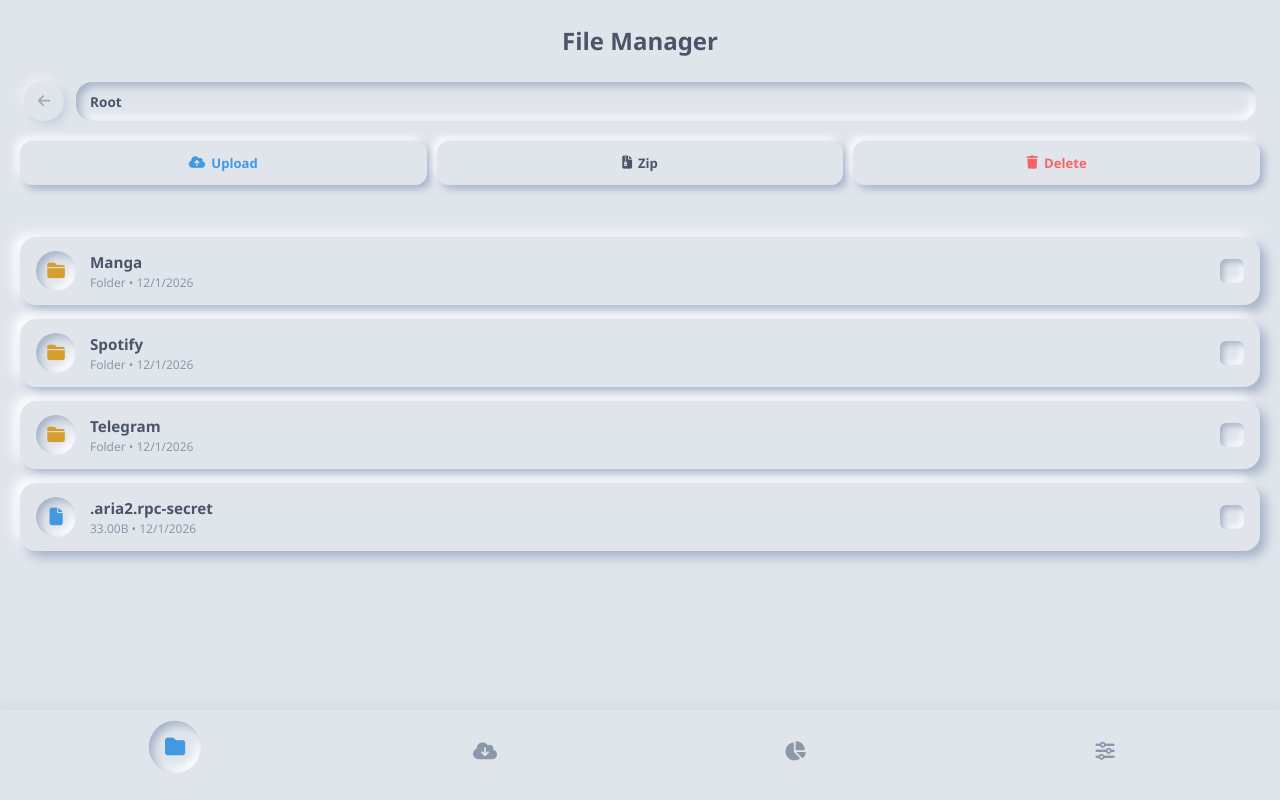
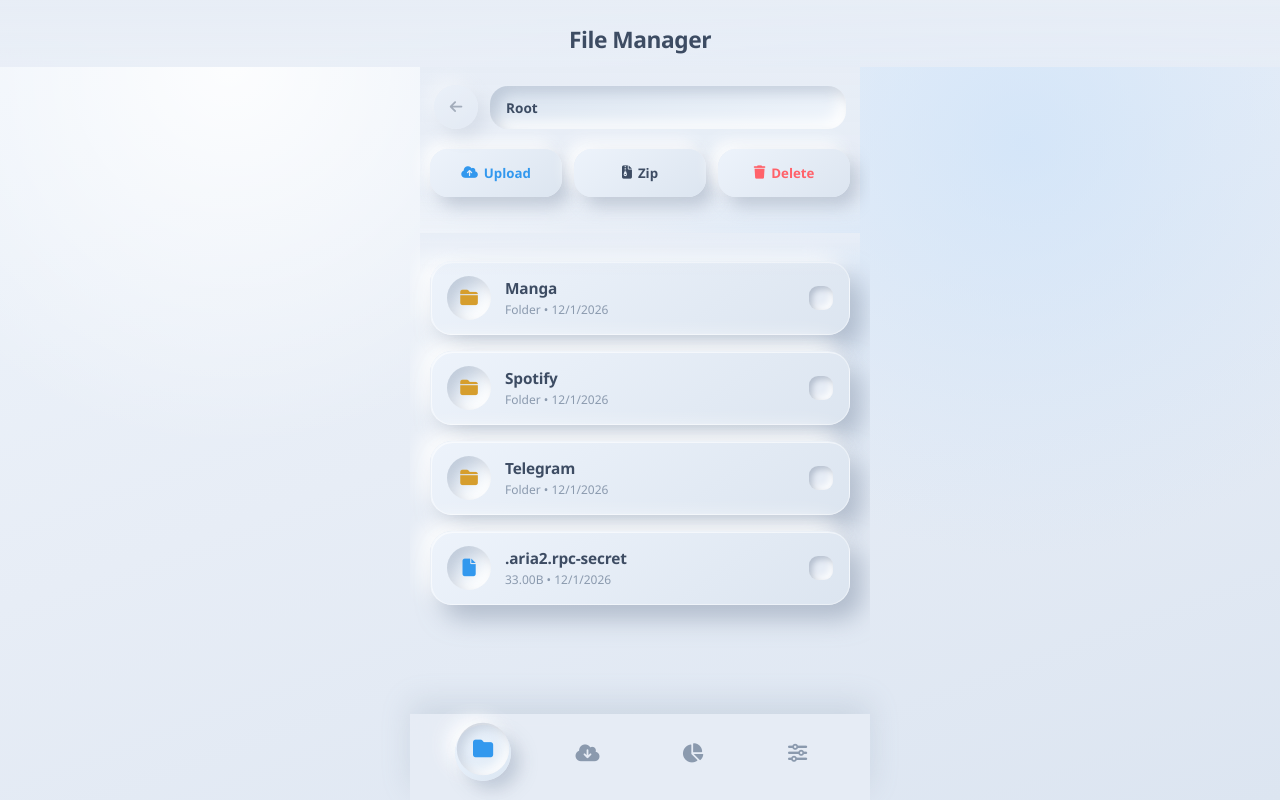
Before and after one commit to cyanologyst/Telegram-Aio-Downloader, a Flask app: page / in a window 1280 px wide. Run offline with Flask 3, Linux system fonts and the light colour scheme; data that the repository does not hold is empty; parts of the project's set-up code (start-up, migrations or seed data) failed here and were passed over; some libraries are stand-ins or nearby versions.

Commit message:
Polish mini app neumorphic UI

```diff
--- a/app/web/static/app.js
+++ b/app/web/static/app.js
@@ -10,6 +10,7 @@ let cachedSettings = {};
 
 document.addEventListener("DOMContentLoaded", () => {
     initTelegramApp();
+    updateNavIndex(document.querySelector(".nav-item.active"));
     loadFiles();
     loadDownloads();
     loadStats();
@@ -68,12 +69,20 @@ function switchTab(tabId, element) {
     next.classList.add("active");
     element.classList.add("active");
     element.classList.add("animating");
+    updateNavIndex(element);
     setTimeout(() => element.classList.remove("animating"), 340);
     document.getElementById("header-title").innerText = element.getAttribute("data-title");
 
     if (tabId === "downloads") loadDownloads();
     if (tabId === "info") loadStats();
     if (tabId === "settings") loadSettings();
+}
+
+function updateNavIndex(element) {
+    if (!element) return;
+    const items = Array.from(document.querySelectorAll(".nav-item"));
+    const index = Math.max(0, items.indexOf(element));
+    document.documentElement.style.setProperty("--nav-index", index);
 }
 
 async function loadFiles() {
@@ -113,8 +122,9 @@ function renderFiles() {
             const size = isFolder ? "Folder" : item.size_readable || formatBytes(item.size || 0);
             const modified = item.modified ? new Date(item.modified).toLocaleDateString() : "";
             const checked = selectedPaths.has(item.path) ? "checked" : "";
+            const selectedClass = checked ? " is-selected" : "";
             return `
-                <div class="file-item neu-out" onclick="handleRowClick('${jsString(item.path)}', ${isFolder})">
+                <div class="file-item neu-out${selectedClass}" onclick="handleRowClick('${jsString(item.path)}', ${isFolder})">
                     <div class="file-info">
                         <div class="file-icon neu-in ${isFolder ? "folder-icon" : ""}">
                             <i class="fas ${icon}"></i>
@@ -374,17 +384,21 @@ function renderDownloads(downloads) {
             const toggleAction = isPaused ? "resume" : "pause";
             const toggleIcon = isPaused ? "fa-play" : "fa-pause";
             const toggleText = isPaused ? "Resume" : "Pause";
+            const sourceLabel = sourceTypeLabel(dl.source_type || dl.kind || "download");
             return `
                 <div class="download-item neu-out">
                     <div class="dl-header">
                         <span>${escapeHtml(dl.name || "Unknown download")}</span>
                         <span>${progress.toFixed(1)}%</span>
                     </div>
+                    <div class="dl-meta-row">
+                        <span class="source-badge">${escapeHtml(sourceLabel)}</span>
+                        <span>${escapeHtml(titleCase(dl.status || "unknown"))}</span>
+                    </div>
                     <div class="progress-track neu-in">
                         <div class="progress-bar" style="width: ${progress}%"></div>
                     </div>
                     <div class="dl-status">
-                        ${escapeHtml(titleCase(dl.status || "unknown"))} &bull;
                         ${escapeHtml(dl.completed_readable || "0 B")} / ${escapeHtml(dl.total_readable || "0 B")}<br>
                         Down ${formatSpeed(dl.download_speed || 0)} &bull; Up ${formatSpeed(dl.upload_speed || 0)} &bull;
                         ETA ${escapeHtml(dl.eta || "Unknown")}
@@ -426,6 +440,17 @@ function renderZipJob(job) {
             </div>
         </div>
     `;
+}
+
+function sourceTypeLabel(type) {
+    const value = String(type || "").toLowerCase();
+    if (value === "http" || value === "uri") return "Direct";
+    if (value === "magnet") return "Magnet";
+    if (value === "torrent") return "Torrent";
+    if (value.includes("spotify")) return "Spotify";
+    if (value.includes("manga")) return "Manga";
+    if (value.includes("video") || value.includes("ytdlp")) return "Video";
+    return titleCase(value || "download");
 }
 
 async function loadZipJobs() {
--- a/app/web/static/style.css
+++ b/app/web/static/style.css
@@ -1,12 +1,20 @@
 :root {
-    --bg-color: #e0e5ec;
-    --text-main: #4a5568;
-    --text-muted: #8b98aa;
-    --accent: #4299e1;
-    --danger: #f56565;
-    --success: #48bb78;
-    --shadow-light: #ffffff;
-    --shadow-dark: #a3b1c6;
+    --bg-color: #e7edf6;
+    --surface: #e7edf6;
+    --surface-strong: #edf3fb;
+    --surface-soft: rgba(238, 244, 252, 0.78);
+    --text-main: #3d4c63;
+    --text-muted: #8b9aae;
+    --accent: #3298ee;
+    --accent-soft: #d8ebff;
+    --danger: #ff626a;
+    --success: #31bd7f;
+    --warning: #f0a62b;
+    --shadow-light: rgba(255, 255, 255, 0.96);
+    --shadow-dark: rgba(139, 153, 174, 0.58);
+    --shadow-deep: rgba(82, 101, 128, 0.2);
+    --ring: rgba(50, 152, 238, 0.18);
+    --nav-index: 0;
 }
 
 * {
@@ -18,7 +26,10 @@
 }
 
 body {
-    background-color: var(--bg-color);
+    background:
+        radial-gradient(circle at 18% 8%, rgba(255, 255, 255, 0.86), transparent 30%),
+        radial-gradient(circle at 80% 18%, rgba(204, 226, 249, 0.7), transparent 34%),
+        linear-gradient(160deg, #eef4fb 0%, var(--bg-color) 48%, #dce5f1 100%);
     color: var(--text-main);
     height: 100vh;
     overflow: hidden;
@@ -27,27 +38,38 @@ body {
 }
 
 .neu-out {
-    border-radius: 16px;
-    background: var(--bg-color);
-    box-shadow: 6px 6px 12px var(--shadow-dark), -6px -6px 12px var(--shadow-light);
+    border-radius: 22px;
+    background: linear-gradient(145deg, var(--surface-strong), #dce5f0);
+    box-shadow:
+        12px 14px 24px var(--shadow-dark),
+        -10px -10px 22px var(--shadow-light),
+        inset 1px 1px 0 rgba(255, 255, 255, 0.62);
 }
 
 .neu-in {
-    border-radius: 16px;
-    background: var(--bg-color);
-    box-shadow: inset 4px 4px 8px var(--shadow-dark), inset -4px -4px 8px var(--shadow-light);
+    border-radius: 18px;
+    background: linear-gradient(145deg, #dde6f1, #eef4fb);
+    box-shadow:
+        inset 7px 7px 13px rgba(151, 165, 185, 0.42),
+        inset -7px -7px 14px rgba(255, 255, 255, 0.94);
 }
 
 .neu-btn {
     border: 0;
     outline: 0;
-    border-radius: 12px;
-    background: var(--bg-color);
-    box-shadow: 4px 4px 8px var(--shadow-dark), -4px -4px 8px var(--shadow-light);
+    border-radius: 18px;
+    background: linear-gradient(145deg, #edf3fb, #dce5f0);
+    box-shadow:
+        8px 9px 17px rgba(139, 153, 174, 0.45),
+        -7px -7px 16px rgba(255, 255, 255, 0.92);
     color: var(--text-main);
     font-weight: 600;
     cursor: pointer;
-    transition: all 0.2s ease;
+    transition:
+        color 0.2s ease,
+        transform 0.2s ease,
+        box-shadow 0.2s ease,
+        background 0.2s ease;
     display: inline-flex;
     align-items: center;
     justify-content: center;
@@ -73,19 +98,23 @@ body {
 }
 
 header {
-    padding: 24px 20px 8px;
-    font-size: 1.5rem;
-    font-weight: 700;
+    padding: 24px 20px 12px;
+    font-size: 1.42rem;
+    font-weight: 800;
     text-align: center;
     position: relative;
     z-index: 90;
-    background: var(--bg-color);
+    letter-spacing: -0.02em;
+    background: linear-gradient(180deg, rgba(231, 237, 246, 0.98), rgba(231, 237, 246, 0.86));
+    backdrop-filter: blur(18px);
 }
 
 main {
     flex: 1;
     overflow-y: auto;
-    padding: 0 20px 90px;
+    width: min(100%, 460px);
+    margin: 0 auto;
+    padding: 0 20px 104px;
     scrollbar-width: none;
     position: relative;
 }
@@ -139,14 +168,15 @@ main::-webkit-scrollbar,
     position: sticky;
     top: 0;
     z-index: 50;
-    margin: 0 -10px 20px;
-    padding: 12px 10px 16px;
+    margin: 0 -10px 22px;
+    padding: 14px 10px 24px;
     background: linear-gradient(
         180deg,
-        var(--bg-color) 0%,
-        var(--bg-color) 78%,
-        rgba(224, 229, 236, 0) 100%
+        rgba(231, 237, 246, 0.98) 0%,
+        rgba(231, 237, 246, 0.94) 74%,
+        rgba(231, 237, 246, 0) 100%
     );
+    backdrop-filter: blur(16px);
 }
 
 .file-control-deck::after {
@@ -157,7 +187,9 @@ main::-webkit-scrollbar,
     bottom: -30px;
     height: 30px;
     pointer-events: none;
-    background: linear-gradient(180deg, rgba(224, 229, 236, 0.98), rgba(224, 229, 236, 0));
+    height: 42px;
+    bottom: -42px;
+    background: linear-gradient(180deg, rgba(231, 237, 246, 0.98), rgba(231, 237, 246, 0));
 }
 
 .navigation-bar {
@@ -170,8 +202,8 @@ main::-webkit-scrollbar,
 
 .back-btn,
 .icon-btn {
-    width: 40px;
-    height: 40px;
+    width: 44px;
+    height: 44px;
     border-radius: 50%;
     font-size: 0.9rem;
     flex: 0 0 auto;
@@ -179,7 +211,7 @@ main::-webkit-scrollbar,
 
 .breadcrumbs {
     flex: 1;
-    padding: 10px 14px;
+    padding: 12px 16px;
     font-size: 0.85rem;
     font-weight: 600;
     white-space: nowrap;
@@ -205,15 +237,15 @@ main::-webkit-scrollbar,
 .toolbar {
     display: grid;
     grid-template-columns: repeat(3, minmax(0, 1fr));
-    gap: 10px;
+    gap: 12px;
     margin-bottom: 12px;
 }
 
 .toolbar button,
 .wide-action {
-    min-height: 44px;
+    min-height: 48px;
     padding: 10px 8px;
-    font-size: 0.82rem;
+    font-size: 0.83rem;
 }
 
 .wide-action {
@@ -268,19 +301,37 @@ main::-webkit-scrollbar,
 .file-list {
     display: flex;
     flex-direction: column;
-    gap: 14px;
-    padding-top: 4px;
+    gap: 16px;
+    padding-top: 6px;
     position: relative;
     z-index: 1;
 }
 
 .file-item {
+    min-height: 72px;
     padding: 14px 16px;
     display: flex;
     align-items: center;
     justify-content: space-between;
-    transition: transform 0.2s, opacity 0.2s;
+    border: 1px solid rgba(255, 255, 255, 0.38);
+    transition:
+        transform 0.22s ease,
+        opacity 0.2s ease,
+        box-shadow 0.22s ease,
+        background 0.22s ease;
     cursor: pointer;
+}
+
+.file-item:active {
+    transform: scale(0.985);
+}
+
+.file-item.is-selected {
+    background: linear-gradient(145deg, #eef6ff, #dbeafd);
+    box-shadow:
+        0 0 0 3px var(--ring),
+        12px 14px 24px rgba(93, 141, 190, 0.28),
+        -10px -10px 22px rgba(255, 255, 255, 0.94);
 }
 
 .file-info {
@@ -292,8 +343,8 @@ main::-webkit-scrollbar,
 }
 
 .file-icon {
-    width: 40px;
-    height: 40px;
+    width: 44px;
+    height: 44px;
     display: flex;
     align-items: center;
     justify-content: center;
@@ -312,7 +363,8 @@ main::-webkit-scrollbar,
 }
 
 .file-details h4 {
-    font-size: 0.95rem;
+    font-size: 0.96rem;
+    letter-spacing: -0.01em;
     margin-bottom: 2px;
     max-width: 230px;
     white-space: nowrap;
@@ -341,7 +393,7 @@ main::-webkit-scrollbar,
 .checkmark {
     position: absolute;
     inset: 0;
-    border-radius: 6px;
+    border-radius: 9px;
     background: var(--bg-color);
     box-shadow: inset 3px 3px 6px var(--shadow-dark), inset -3px -3px 6px var(--shadow-light);
     display: flex;
@@ -579,14 +663,35 @@ main::-webkit-scrollbar,
 nav {
     position: fixed;
     bottom: 0;
-    left: 0;
-    right: 0;
-    background: var(--bg-color);
-    padding: 16px 20px 24px;
-    display: flex;
-    justify-content: space-around;
-    box-shadow: 0 -4px 10px rgba(163, 177, 198, 0.2);
+    left: 50%;
+    right: auto;
+    transform: translateX(-50%);
+    width: min(100%, 460px);
+    margin: 0 auto;
+    background: rgba(231, 237, 246, 0.9);
+    padding: 14px 20px 22px;
+    display: grid;
+    grid-template-columns: repeat(4, minmax(0, 1fr));
+    justify-items: center;
+    box-shadow: 0 -12px 30px rgba(124, 143, 166, 0.2);
+    backdrop-filter: blur(18px);
     z-index: 100;
+}
+
+nav::before {
+    content: "";
+    position: absolute;
+    top: 11px;
+    left: calc(20px + ((100% - 40px) / 4 * var(--nav-index)) + ((100% - 40px) / 8) - 28px);
+    width: 56px;
+    height: 56px;
+    border-radius: 50%;
+    background: linear-gradient(145deg, #eef6ff, #dbe6f2);
+    box-shadow:
+        9px 9px 17px rgba(139, 153, 174, 0.42),
+        -8px -8px 17px rgba(255, 255, 255, 0.92);
+    transition: left 0.36s cubic-bezier(0.2, 0.8, 0.2, 1);
+    z-index: 0;
 }
 
 .nav-item {
@@ -602,11 +707,14 @@ nav {
     transition: color 0.25s ease, transform 0.25s ease, box-shadow 0.25s ease;
     position: relative;
     overflow: hidden;
+    z-index: 1;
 }
 
 .nav-item.active {
     color: var(--accent);
-    box-shadow: inset 4px 4px 8px var(--shadow-dark), inset -4px -4px 8px var(--shadow-light);
+    box-shadow:
+        inset 5px 5px 10px rgba(139, 153, 174, 0.36),
+        inset -5px -5px 10px rgba(255, 255, 255, 0.92);
     transform: translateY(-4px) scale(1.05);
 }
 
```
Also changed, not shown: other parts of app/web/static/style.css (+64 -11 lines).
